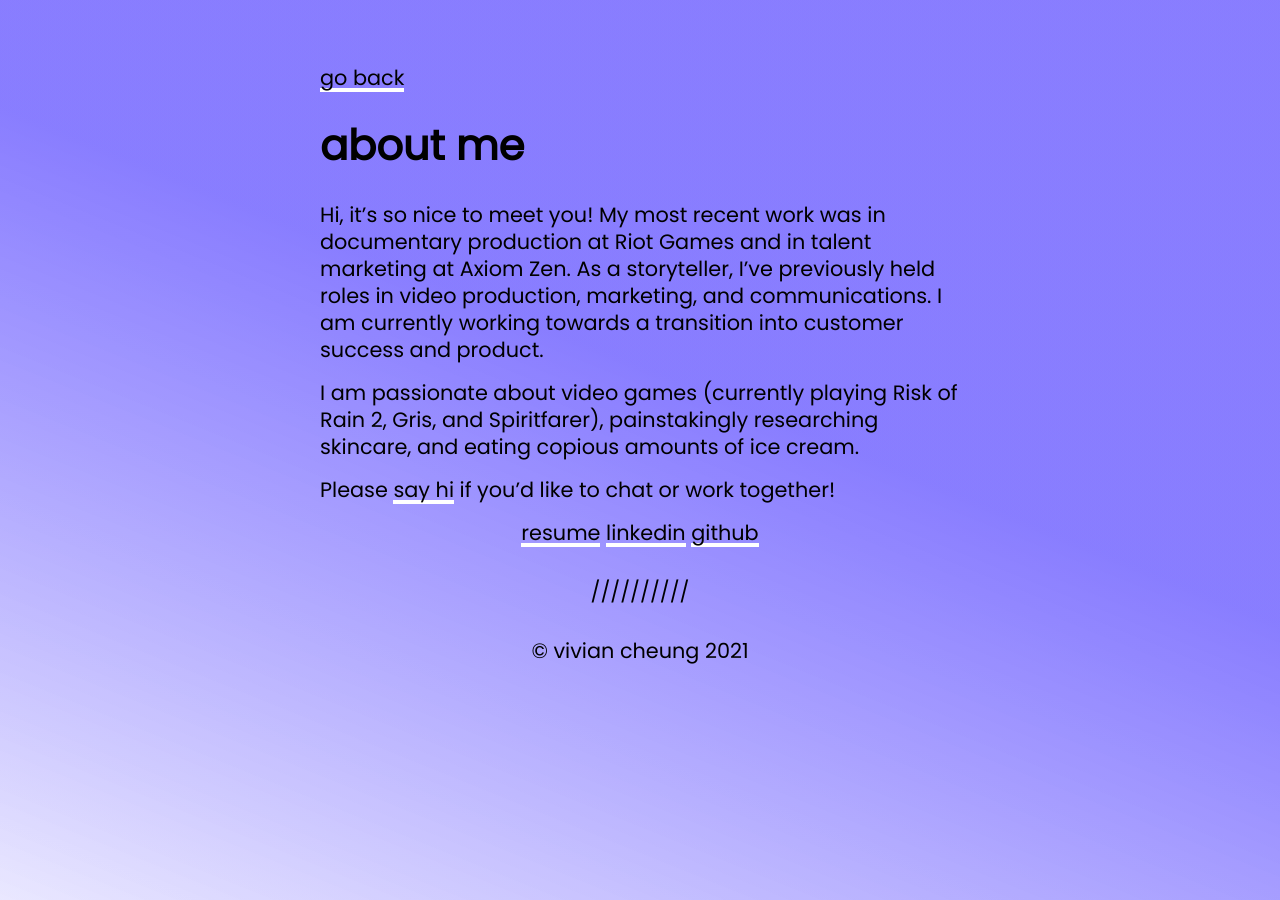
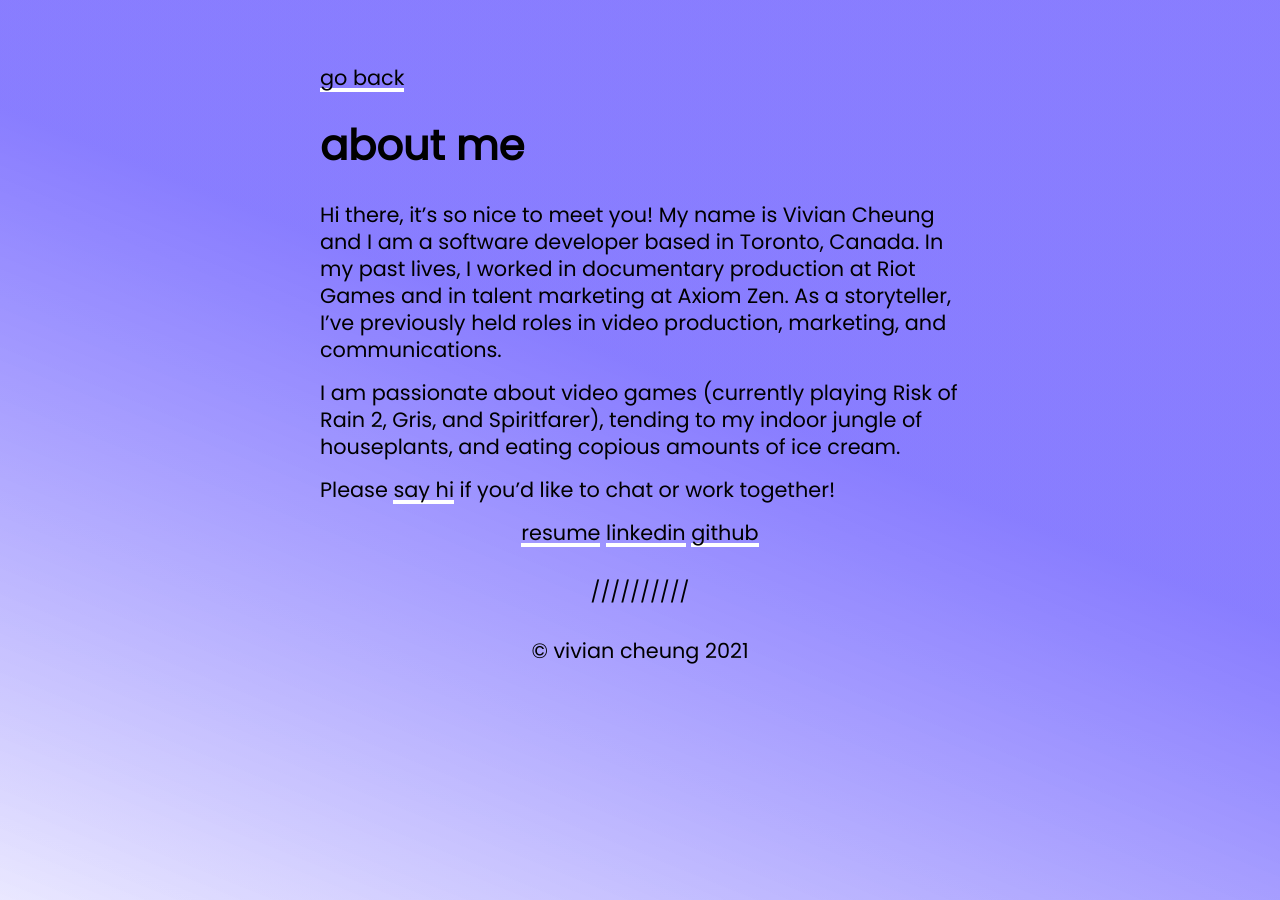
Before and after one commit to vvncheung/vvncheung.github.io, a Jekyll site: the page built from about.md, in a window 1280 px wide. Built offline with Jekyll 4.4.1, drawn with Linux system fonts in a browser that asks for light colours.

Commit message:
update blurbs

```diff
--- a/about.md
+++ b/about.md
@@ -5,9 +5,9 @@ permalink: about
 ---
 # about me
 
-Hi, it’s so nice to meet you! My most recent work was in documentary production at Riot Games and in talent marketing at Axiom Zen. As a storyteller, I've previously held roles in video production, marketing, and communications. I am currently working towards a transition into customer success and product.
+Hi there, it’s so nice to meet you! My name is Vivian Cheung and I am a software developer based in Toronto, Canada. In my past lives, I worked in documentary production at Riot Games and in talent marketing at Axiom Zen. As a storyteller, I've previously held roles in video production, marketing, and communications.
 
-I am passionate about video games (currently playing Risk of Rain 2, Gris, and Spiritfarer), painstakingly researching skincare, and eating copious amounts of ice cream.
+I am passionate about video games (currently playing Risk of Rain 2, Gris, and Spiritfarer), tending to my indoor jungle of houseplants, and eating copious amounts of ice cream.
 
 Please <a href="mailto:{{ site.email | encode_email }}">say hi</a> if you'd like to chat or work together!
 
```
